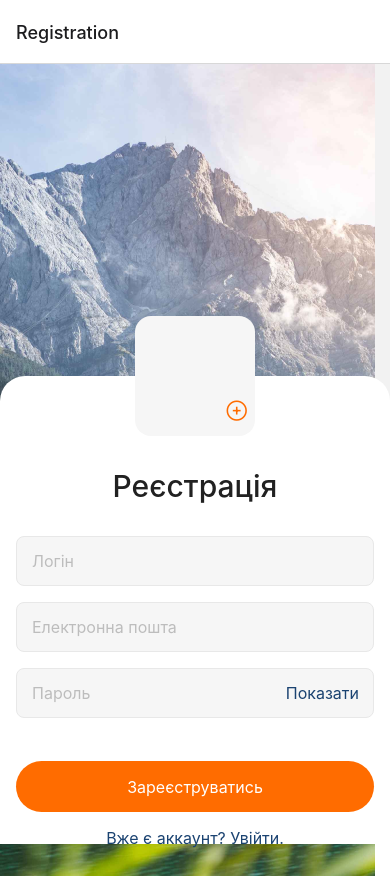
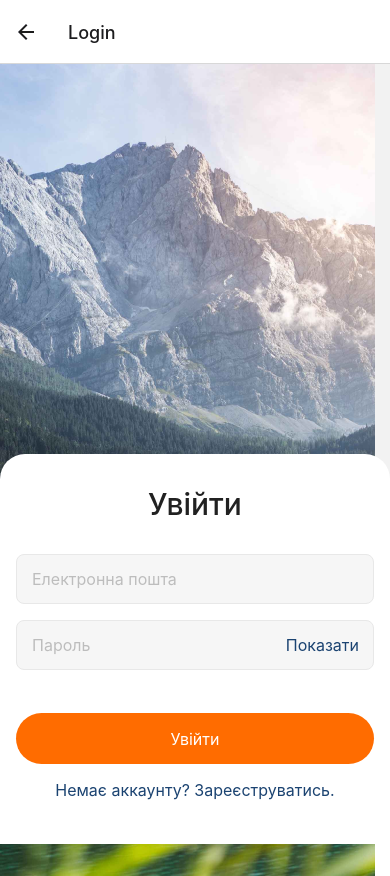
Before and after one commit to Eugene-Hlushak/goit-react-native-hw, a React Native app: screen /Login in a window 390 px wide. Built offline with nearby package versions, Linux system fonts and the light colour scheme.

Commit message:
add edits

```diff
--- a/App.js
+++ b/App.js
@@ -24,22 +24,10 @@ const AppStack = createStackNavigator();
 export default function App() {
   return (
     <NavigationContainer>
-      <AppStack.Navigator>
+      <AppStack.Navigator initialRouteName="Registration">
         <AppStack.Screen name="Registration" component={RegistrationScreen} />
-        {/* <AppStack.Screen name="Login" component={LogInScreen} /> */}
+        <AppStack.Screen name="Login" component={LogInScreen} />
       </AppStack.Navigator>
     </NavigationContainer>
   );
 }
-
-const styles = StyleSheet.create({
-  container: {
-    flex: 1,
-  },
-
-  image: {
-    flex: 1,
-    resizeMode: "cover",
-    justifyContent: "flex-end",
-  },
-});
--- a/Screens/LogInScreen.jsx
+++ b/Screens/LogInScreen.jsx
@@ -1,4 +1,5 @@
 import { useState } from "react";
+import { StatusBar } from "expo-status-bar";
 import {
   StyleSheet,
   Text,
@@ -6,10 +7,11 @@ import {
   View,
   TouchableOpacity,
   TouchableWithoutFeedback,
+  ImageBackground,
   Keyboard,
 } from "react-native";
 
-export default function RegistrationScreen() {
+export default function RegistrationScreen({ navigation }) {
   const [emailValue, setEmailValue] = useState("");
   const [paswordValue, setPaswordValue] = useState("");
   const [showPassword, setShowPassword] = useState(true);
@@ -44,7 +46,6 @@ export default function RegistrationScreen() {
           source={require("../imgs/Photo-BG.png")}
           style={styles.imageBg}
         >
-          <TouchableWithoutFeedback onPress={() => Keyboard.dismiss()}>
           <View style={styles.loginContainer}>
             <View style={styles.formContainer}>
               <Text style={styles.title}>Увійти</Text>
@@ -83,11 +84,14 @@ export default function RegistrationScreen() {
                 <Text style={styles.regBtnTitle}>Увійти</Text>
               </TouchableOpacity>
             </View>
+            <TouchableOpacity
+              onPress={() => navigation.navigate("Registration")}
+            >
               <Text style={styles.linkToLogIn}>
                 Немає аккаунту? Зареєструватись.
               </Text>
+            </TouchableOpacity>
           </View>
-          </TouchableWithoutFeedback>
         </ImageBackground>
         <StatusBar style="auto" />
       </View>
@@ -96,9 +100,19 @@ export default function RegistrationScreen() {
 }
 
 const styles = StyleSheet.create({
+  container: {
+    flex: 1,
+  },
+
+  imageBg: {
+    flex: 1,
+    resizeMode: "cover",
+    justifyContent: "flex-end",
+  },
+
   loginContainer: {
     position: "relative",
-    flex: 0.4,
+    flex: 0.5,
 
     paddingHorizontal: 16,
     backgroundColor: "#fff",
@@ -113,7 +127,7 @@ const styles = StyleSheet.create({
   title: {
     textAlign: "center",
     fontSize: 30,
-    fontWeight: 500,
+    fontWeight: "500",
     color: "#212121",
     marginBottom: 32,
   },
--- a/Screens/RegistrationScreen.jsx
+++ b/Screens/RegistrationScreen.jsx
@@ -14,7 +14,7 @@ import {
 } from "react-native";
 import { Ionicons } from "@expo/vector-icons";
 
-export default function LogInScreen() {
+export default function LogInScreen({ navigation }) {
   const [loginValue, setLoginValue] = useState("");
   const [emailValue, setEmailValue] = useState("");
   const [paswordValue, setPaswordValue] = useState("");
@@ -57,7 +57,6 @@ export default function LogInScreen() {
           source={require("../imgs/Photo-BG.png")}
           style={styles.imageBg}
         >
-          <TouchableWithoutFeedback onPress={() => Keyboard.dismiss()}>
           <View style={styles.registrationScreen}>
             <View style={styles.addPhotoBox}>
               <Image style={styles.image} />
@@ -119,9 +118,10 @@ export default function LogInScreen() {
                 <Text style={styles.regBtnTitle}>Зареєструватись</Text>
               </TouchableOpacity>
             </View>
+            <TouchableOpacity onPress={() => navigation.navigate("Login")}>
               <Text style={styles.linkToLogIn}>Вже є аккаунт? Увійти.</Text>
+            </TouchableOpacity>
           </View>
-          </TouchableWithoutFeedback>
         </ImageBackground>
         <StatusBar style="auto" />
       </View>
```
Lines whose indentation alone changed are shown as unchanged.
